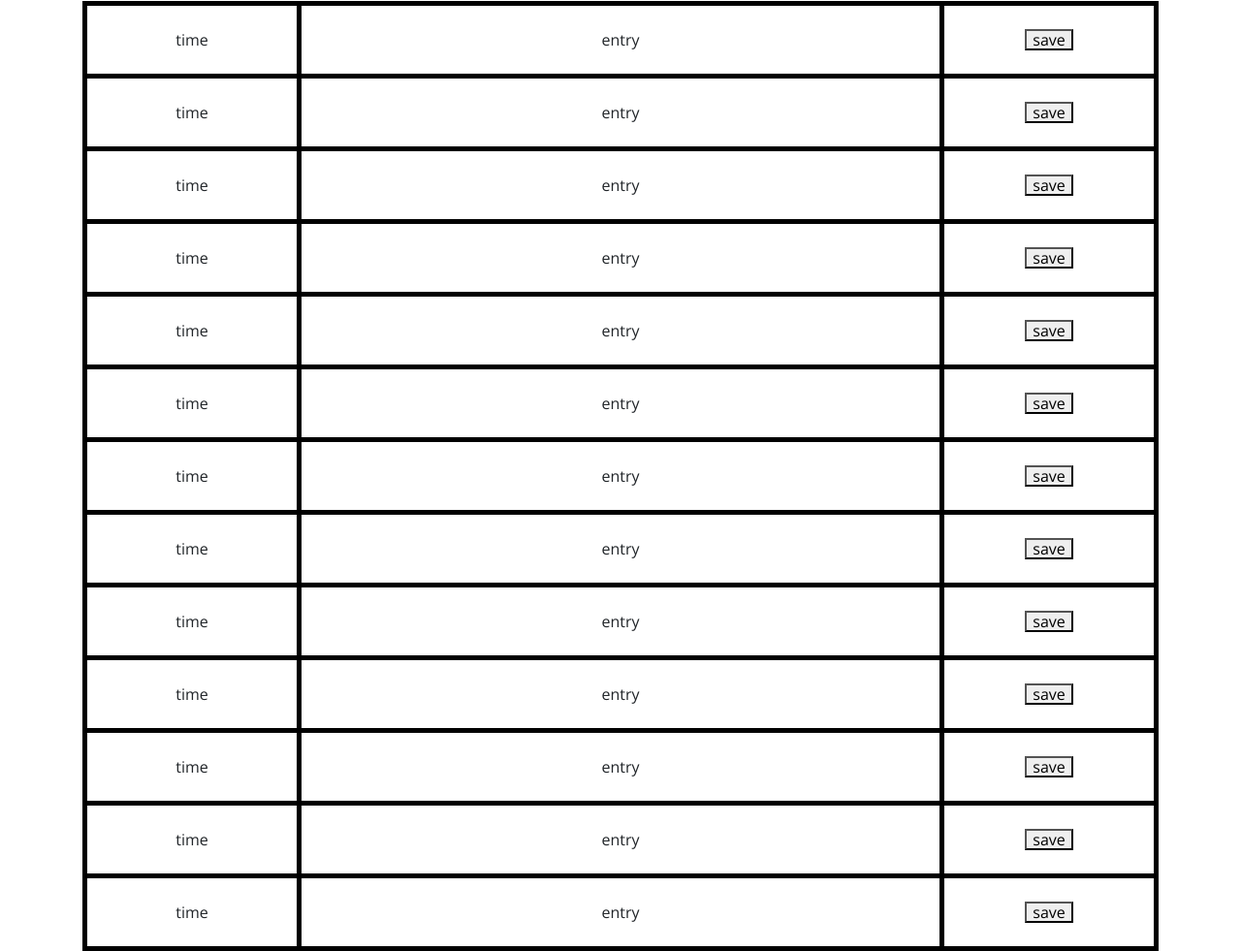
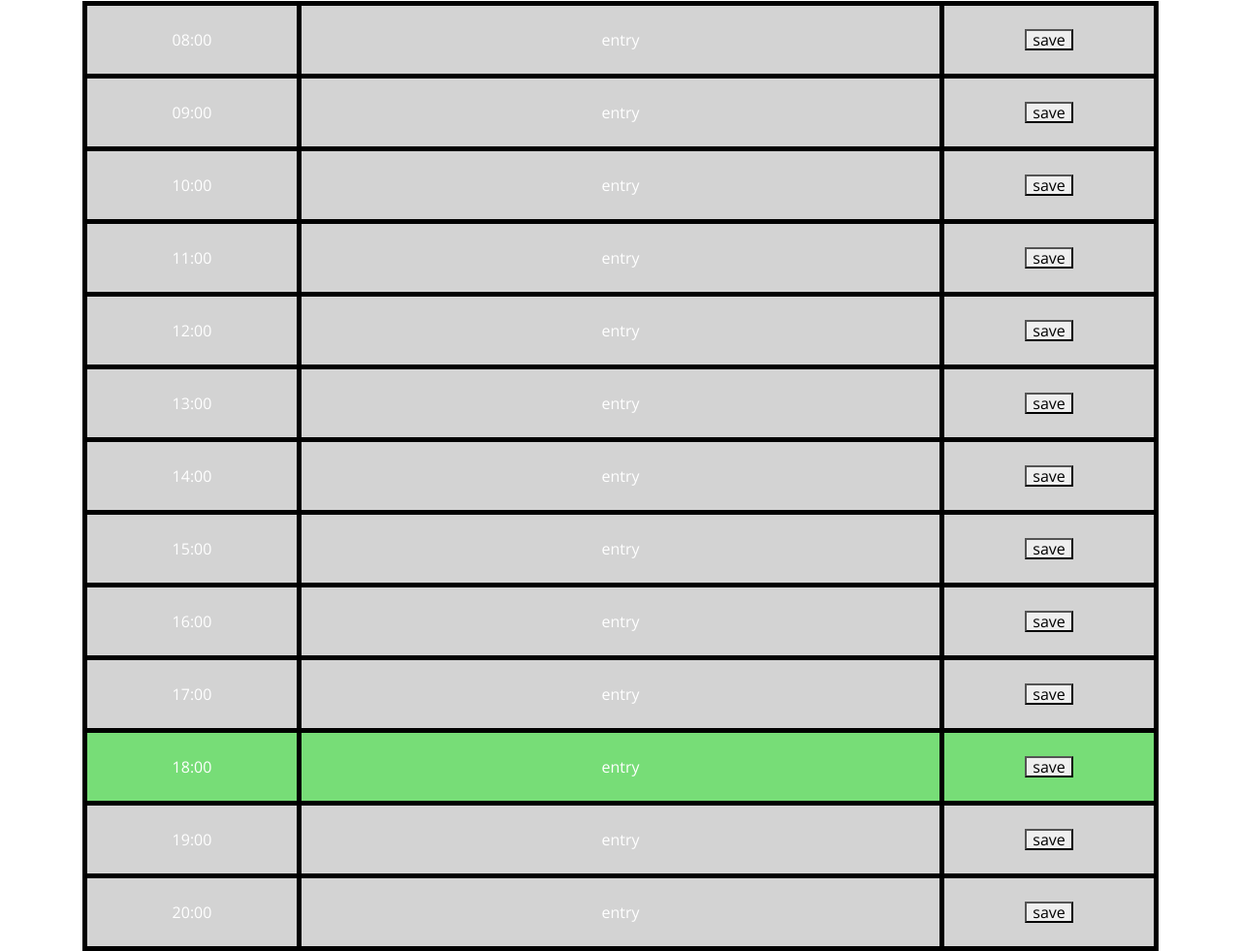
Before and after one commit to warsurge/homework-5, a plain HTML site: page index.html in a window 1280 px wide. Shown: the part 335-1316 px from the top of the page at 97% size. Drawn offline with nearby package versions, Linux system fonts and the light colour scheme.

Commit message:
added the colors to the boxes

```diff
--- a/index.html
+++ b/index.html
@@ -13,6 +13,7 @@
   <link href="https://fonts.googleapis.com/css?family=Open+Sans&display=swap" rel="stylesheet" />
   <script src="https://cdnjs.cloudflare.com/ajax/libs/moment.js/2.24.0/moment.min.js"></script>
   <link rel="stylesheet" href="style.css" />
+
   <title>Work Day Scheduler</title>
 </head>
 
@@ -24,73 +25,75 @@
   </header>
   <div class="container">
 
-    <table id = "time-block">
-    <!-- Timeblocks go here -->
+    <table id="time-block">
+      <!-- Timeblocks go here
+      WHEN I scroll down
+      THEN I am presented with timeblocks for standard business hours -->
 
-    <tr>
-      <td width="20%">time</td>
+      <tr id="row1">
+        <td width="20%">08:00</td>
+        <td width="60%"> entry </td>
+        <td width="20%"> <button id="saveBtn">save</button></td>
+      </tr>
+      <tr id="row2">
+        <td width="20%">09:00</td>
         <td width="60%">entry</td>
-      <td width="20%"> <button id= "saveBtn">save</button></td>
+        <td width="20%"> <button id="saveBtn">save</button></td>
       </tr>
-    <tr>
-      <td width="20%">time</td>
+      <tr id="row3">
+        <td width="20%">10:00</td>
         <td width="60%">entry</td>
-      <td width="20%"> <button id= "saveBtn">save</button></td>
+        <td width="20%"> <button id="saveBtn">save</button></td>
       </tr>
-    <tr>
-      <td width="20%">time</td>
+      <tr id="row4">
+        <td width="20%">11:00</td>
         <td width="60%">entry</td>
-      <td width="20%"> <button id= "saveBtn">save</button></td>
+        <td width="20%"> <button id="saveBtn">save</button></td>
       </tr>
-    <tr>
-      <td width="20%">time</td>
+      <tr id="row5">
+        <td width="20%">12:00</td>
         <td width="60%">entry</td>
-      <td width="20%"> <button id= "saveBtn">save</button></td>
+        <td width="20%"> <button id="saveBtn">save</button></td>
       </tr>
-    <tr>
-      <td width="20%">time</td>
+      <tr id="row6">
+        <td width="20%">13:00</td>
         <td width="60%">entry</td>
-      <td width="20%"> <button id= "saveBtn">save</button></td>
+        <td width="20%"> <button id="saveBtn">save</button></td>
       </tr>
-    <tr>
-      <td width="20%">time</td>
+      <tr id="row7">
+        <td width="20%">14:00</td>
         <td width="60%">entry</td>
-      <td width="20%"> <button id= "saveBtn">save</button></td>
+        <td width="20%"> <button id="saveBtn">save</button></td>
       </tr>
-    <tr>
-      <td width="20%">time</td>
+      <tr id="row8">
+        <td width="20%">15:00</td>
         <td width="60%">entry</td>
-      <td width="20%"> <button id= "saveBtn">save</button></td>
+        <td width="20%"> <button id="saveBtn">save</button></td>
       </tr>
-    <tr>
-      <td width="20%">time</td>
+      <tr id="row9">
+        <td width="20%">16:00</td>
         <td width="60%">entry</td>
-      <td width="20%"> <button id= "saveBtn">save</button></td>
+        <td width="20%"> <button id="saveBtn">save</button></td>
       </tr>
-    <tr>
-      <td width="20%">time</td>
+      <tr id="row10">
+        <td width="20%">17:00</td>
         <td width="60%">entry</td>
-      <td width="20%"> <button id= "saveBtn">save</button></td>
+        <td width="20%"> <button id="saveBtn">save</button></td>
       </tr>
-    <tr>
-      <td width="20%">time</td>
+      <tr id="row11">
+        <td width="20%">18:00</td>
         <td width="60%">entry</td>
-      <td width="20%"> <button id= "saveBtn">save</button></td>
+        <td width="20%"> <button id="saveBtn">save</button></td>
       </tr>
-    <tr>
-      <td width="20%">time</td>
+      <tr id="row12">
+        <td width="20%">19:00</td>
         <td width="60%">entry</td>
-      <td width="20%"> <button id= "saveBtn">save</button></td>
+        <td width="20%"> <button id="saveBtn">save</button></td>
       </tr>
-    <tr>
-      <td width="20%">time</td>
+      <tr id="row13">
+        <td width="20%">20:00</td>
         <td width="60%">entry</td>
-      <td width="20%"> <button id= "saveBtn">save</button></td>
-    </tr>
-    <tr>
-      <td width="20%">time</td>
-      <td width="60%">entry</td>
-      <td width="20%"> <button id= "saveBtn">save</button></td>
+        <td width="20%"> <button id="saveBtn">save</button></td>
       </tr>
     </table>
 
--- a/javascript.js
+++ b/javascript.js
@@ -1,30 +1,140 @@
 
-var crClockInit1 = null;
-var crClockInterval = null
-function crStartClockNow() {
-    crClockInterval = setInterval(function () {
-        $('#currentDay').html(moment().format('MMMM Do YYYY, h:mm:ss a'));
+var clockInit1 = null;
+var clockInterval = null
+function startClockNow() {
+    clockInterval = setInterval(function () {
+        $('#currentDay').html(moment().format('MMMM Do YYYY, H:mm:ss a'));
     }, 1000);
 }
-$(crStartClockNow).text('#currentDay');
+$(startClockNow).text('#currentDay');
 
-
-// WHEN I scroll down
-// THEN I am presented with timeblocks for standard business hours
-function timeBlocks() {
-
-}
 
 // WHEN I view the timeblocks for that day
 // THEN each timeblock is color coded to indicate whether it is in the past, present, or future
-//  if (put in code for past){
-    //  then put color here.
-//  }
+function checkUpdateColors() {
+    var d = moment();
+    var hourCompare = moment().format("HH");
 
-// if (time is in the present)
+    if ((hourCompare == 8)) {
+        $("#row1").addClass("present");
+    }
+    else if ((hourCompare >= 8)) {
+        $("#row1").addClass("past");
+    }
+    else {
+        $("#row1").addClass("future");
+    }
+    if ((hourCompare == 9)) {
+        $("#row2").addClass("present");
+    }
+    else if ((hourCompare >= 9)) {
+        $("#row2").addClass("past");
+    }
+    else {
+        $("#row2").addClass("future");
+    }
+    if ((hourCompare == 10)) {
+        $("#row3").addClass("present");
+    }
+    else if ((hourCompare >= 10)) {
+        $("#row3").addClass("past");
+    }
+    else {
+        $("#row3").addClass("future");
+    }
+    if ((hourCompare == 11)) {
+        $("#row4").addClass("present");
+    }
+    else if ((hourCompare >= 11)) {
+        $("#row4").addClass("past");
+    }
+    else {
+        $("#row4").addClass("future");
+    }
+    if ((hourCompare == 12)) {
+        $("#row5").addClass("present");
+    }
+    else if ((hourCompare >= 12)) {
+        $("#row5").addClass("past");
+    }
+    else {
+        $("#row5").addClass("future");
+    }
+    if ((hourCompare == 13)) {
+        $("#row6").addClass("present");
+    }
+    else if ((hourCompare >= 13)) {
+        $("#row6").addClass("past");
+    }
+    else {
+        $("#row6").addClass("future");
+    }
+    if ((hourCompare == 14)) {
+        $("#row7").addClass("present");
+    }
+    else if ((hourCompare >= 14)) {
+        $("#row7").addClass("past");
+    }
+    else {
+        $("#row7").addClass("future");
+    }
+    if ((hourCompare == 15)) {
+        $("#row8").addClass("present");
+    }
+    else if ((hourCompare >= 15)) {
+        $("#row8").addClass("past");
+    }
+    else {
+        $("#row8").addClass("future");
+    }
+    if ((hourCompare == 16)) {
+        $("#row9").addClass("present");
+    }
+    else if ((hourCompare >= 16)) {
+        $("#row9").addClass("past");
+    }
+    else {
+        $("#row9").addClass("future");
+    }
+    if ((hourCompare == 17)) {
+        $("#row10").addClass("present");
+    }
+    else if ((hourCompare >= 17)) {
+        $("#row10").addClass("past");
+    }
+    else {
+        $("#row10").addClass("future");
+    }
+    if ((hourCompare == 18)) {
+        $("#row11").addClass("present");
+    }
+    else if ((hourCompare >= 118)) {
+        $("#row11").addClass("past");
+    }
+    else {
+        $("#row11").addClass("future");
+    }
+    if ((hourCompare == 19)) {
+        $("#row12").addClass("present");
+    }
+    else if ((hourCompare >= 19)) {
+        $("#row12").addClass("past");
+    }
+    else {
+        $("#row12").addClass("future");
+    }
+    if ((hourCompare == 20)) {
+        $("#row13").addClass("present");
+    }
+    else if ((hourCompare >= 20)) {
+        $("#row13").addClass("past");
+    }
+    else {
+        $("#row13").addClass("future");
+    }
+}
 
-// if (time is in the future)
-
+checkUpdateColors();
 
 
 // WHEN I click into a timeblock
```
Lines whose indentation alone changed are shown as unchanged.
